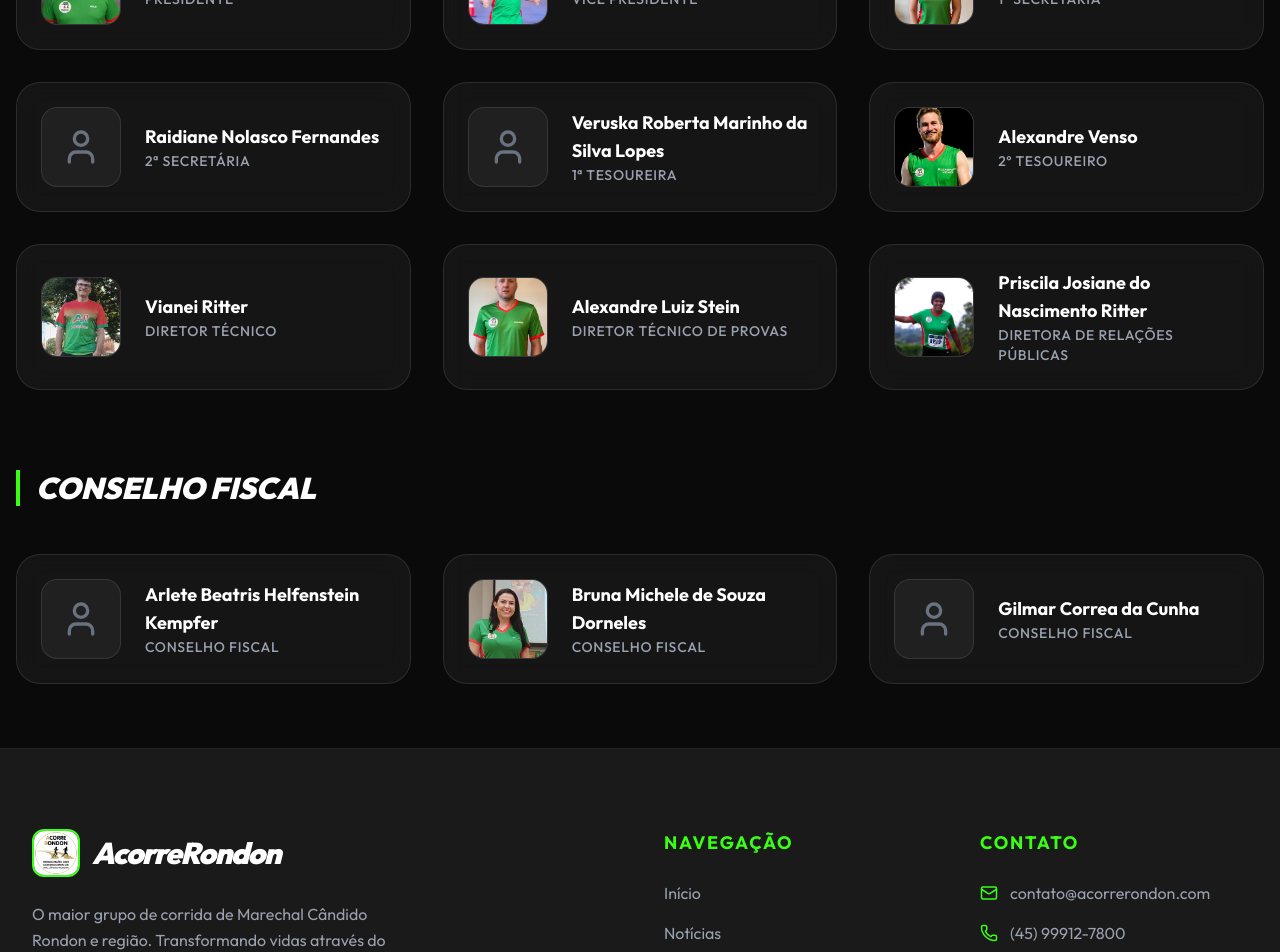
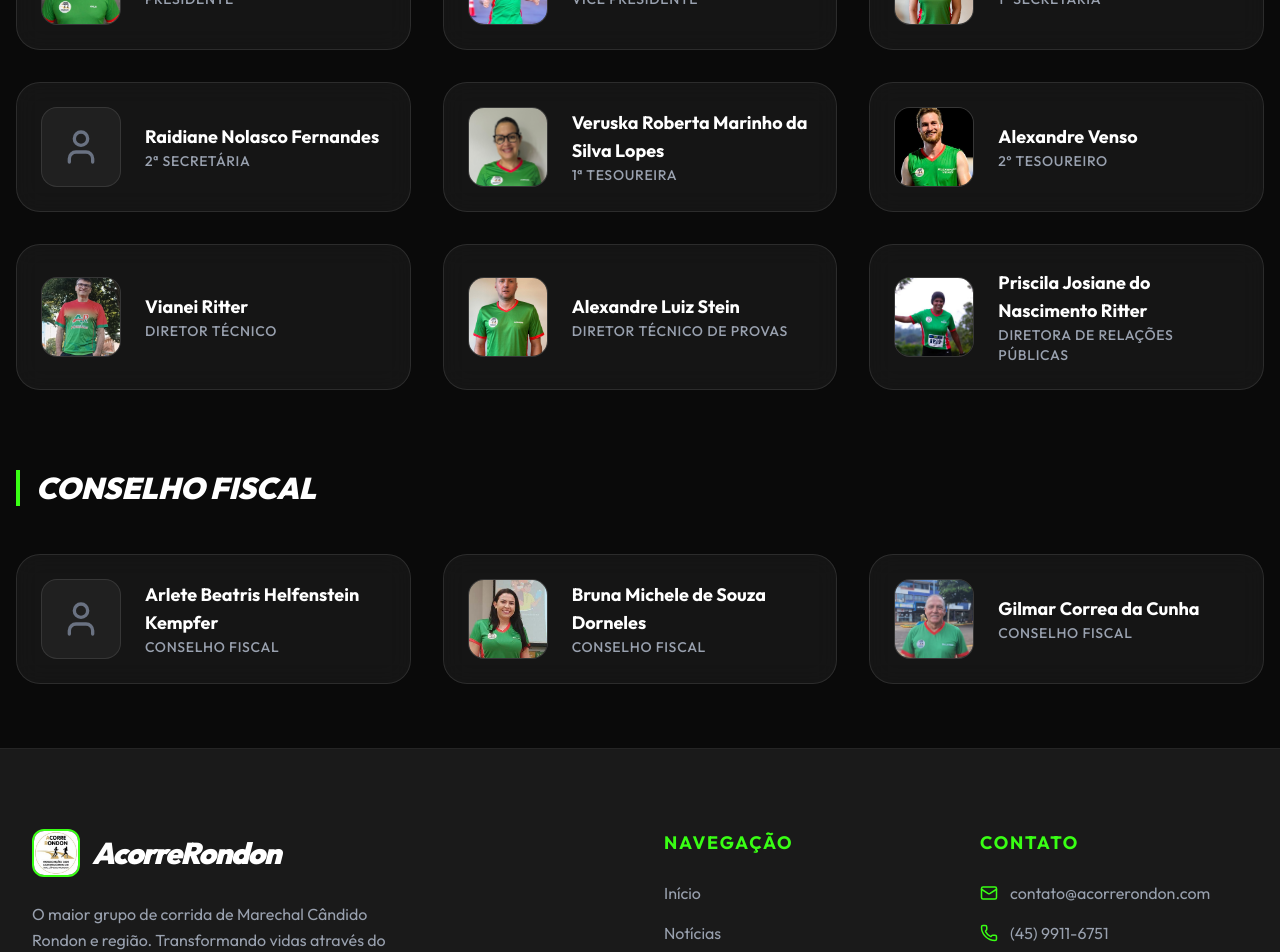
Before and after one commit to felipe-spengler/acorre-rondom, a React (Vite) app: page /diretoria in a window 1280 px wide. Shown: the part 540-1492 px from the top of the page. Built offline with nearby package versions, Linux system fonts and the light colour scheme.

Commit message:
add alterado

```diff
--- a/src/components/Footer.jsx
+++ b/src/components/Footer.jsx
@@ -52,7 +52,7 @@ const Footer = () => {
                             </li>
                             <li className="flex items-center gap-3 text-gray-400">
                                 <Phone size={18} className="text-primary" />
-                                <span>(45) 99912-7800</span>
+                                <span>(45) 9911-6751</span>
                             </li>
                             <li className="text-gray-400 italic mt-4">
                                 Rua Sete de Setembro, nº 945, Centro <br />
--- a/src/pages/Contato.jsx
+++ b/src/pages/Contato.jsx
@@ -22,7 +22,7 @@ const Contato = () => {
                     <div className="grid grid-cols-1 md:grid-cols-2 lg:grid-cols-3 gap-8">
                         {/* WhatsApp Card */}
                         <motion.a
-                            href="https://wa.me/5545999999999"
+                            href="https://wa.me/554599116751"
                             target="_blank"
                             rel="noopener noreferrer"
                             whileHover={{ y: -10 }}
@@ -32,7 +32,7 @@ const Contato = () => {
                                 <Phone size={32} />
                             </div>
                             <h3 className="text-2xl font-black uppercase tracking-widest mb-4 italic">WhatsApp</h3>
-                            <p className="text-gray-400 mb-6 font-medium">(45) 99999-9999</p>
+                            <p className="text-gray-400 mb-6 font-medium">(45) 9911-6751</p>
                             <span className="text-primary font-bold flex items-center gap-2 group-hover:gap-4 transition-all">
                                 ABRIR CONVERSA <ExternalLink size={18} />
                             </span>
--- a/src/pages/Diretoria.jsx
+++ b/src/pages/Diretoria.jsx
@@ -7,7 +7,7 @@ const Diretoria = () => {
         { nome: "Alisson Henrique Ferreira", cargo: "Vice Presidente", foto: "/fotos/alisson.jpeg" },
         { nome: "Meridiana Vanessa Kempfer", cargo: "1ª Secretária", foto: "/fotos/meridiana.jpeg" },
         { nome: "Raidiane Nolasco Fernandes", cargo: "2ª Secretária" },
-        { nome: "Veruska Roberta Marinho da Silva Lopes", cargo: "1ª Tesoureira" },
+        { nome: "Veruska Roberta Marinho da Silva Lopes", cargo: "1ª Tesoureira", foto: "/fotos/veruska.jpeg" },
         { nome: "Alexandre Venso", cargo: "2º Tesoureiro", foto: "/fotos/alexandre_venzo.jpeg" },
         { nome: "Vianei Ritter", cargo: "Diretor Técnico", foto: "/fotos/vianei.jpeg" },
         { nome: "Alexandre Luiz Stein", cargo: "Diretor Técnico de Provas", foto: "/fotos/alexandre.jpeg" },
@@ -17,7 +17,7 @@ const Diretoria = () => {
     const conselhoFiscal = [
         { nome: "Arlete Beatris Helfenstein Kempfer", cargo: "Conselho Fiscal" },
         { nome: "Bruna Michele de Souza Dorneles", cargo: "Conselho Fiscal", foto: "/fotos/bruna.jpeg" },
-        { nome: "Gilmar Correa da Cunha", cargo: "Conselho Fiscal" },
+        { nome: "Gilmar Correa da Cunha", cargo: "Conselho Fiscal", foto: "/fotos/gilmar.jpeg" },
     ];
 
     return (
--- a/src/pages/ProjetoMovimentoSaude.jsx
+++ b/src/pages/ProjetoMovimentoSaude.jsx
@@ -129,6 +129,25 @@ const ProjetoMovimentoSaude = () => {
                     </div>
                 </div>
             </section>
+
+            {/* Contact Section */}
+            <section className="py-16 px-4 mb-20">
+                <div className="max-w-4xl mx-auto text-center">
+                    <h2 className="text-3xl font-black italic mb-8 uppercase tracking-widest">DÚVIDAS SOBRE O PROJETO?</h2>
+                    <div className="glass p-10 rounded-[3rem] border border-white/10 inline-block">
+                        <p className="text-gray-400 mb-4 uppercase tracking-widest font-bold">Fale com a Coordenadora</p>
+                        <h3 className="text-2xl font-black mb-6">Priscila Ritter</h3>
+                        <a
+                            href="https://wa.me/554599725543"
+                            target="_blank"
+                            rel="noopener noreferrer"
+                            className="inline-flex items-center gap-3 bg-primary text-black px-8 py-4 rounded-2xl font-black hover:bg-primary-light transition-all"
+                        >
+                            <Phone size={20} /> (45) 9972-5543
+                        </a>
+                    </div>
+                </div>
+            </section>
         </div>
     );
 };
```
Also changed, not shown: public/fotos/gilmar.jpeg (added), public/fotos/veruska.jpeg (added).
